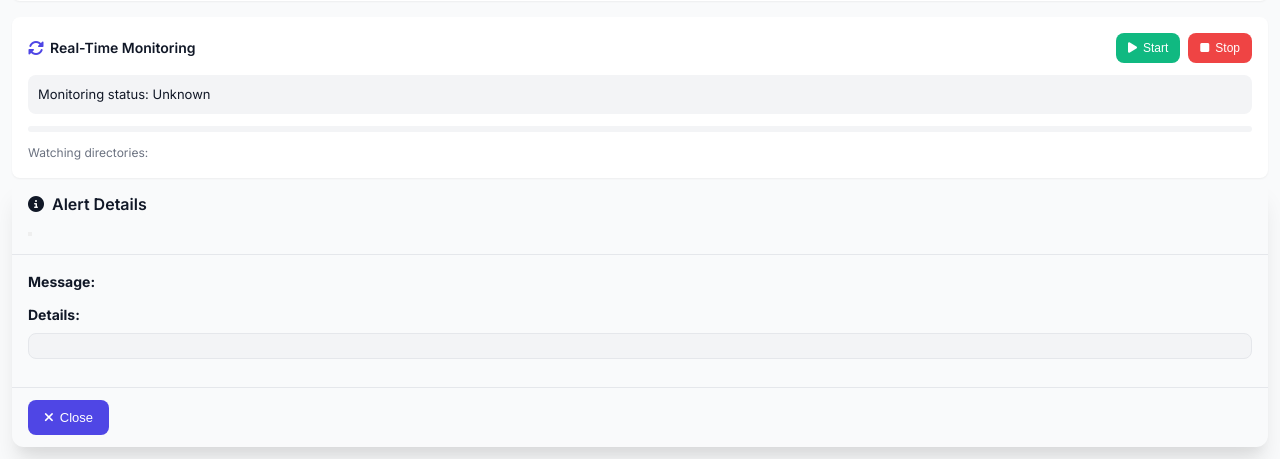
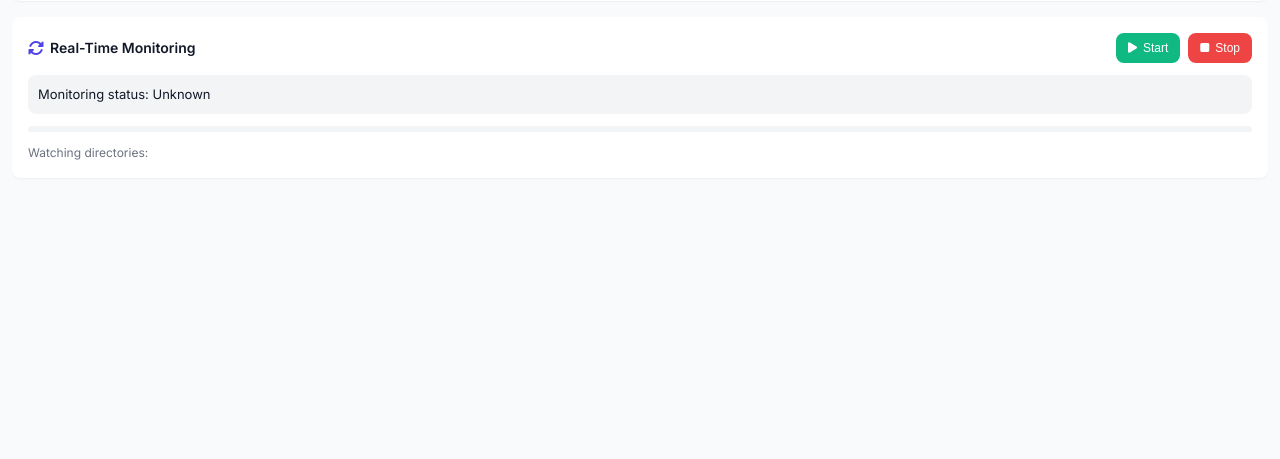
Before and after one commit to badcapitainn/IncidentResponseToolkit, a Django app: template toolkit/templates/toolkit/log_analysis_module.html in a window 1280 px wide. Shown: the part 1043-1502 px from the top of the page. After the commit the page ends 1203 px from the top, so only its background shows below. Run offline with Django 5.2, Linux system fonts and the light colour scheme; the template is opened without the code that fills it, so the values that code supplies are empty.

Commit message:
fixing log analysis (new one)

```diff
--- a/modules/log_module/core.py
+++ b/modules/log_module/core.py
@@ -163,9 +163,7 @@
             'total_logs': LogEntry.objects.count(),
             'levels': {},
             'sources': {},
-            'recent_alerts': LogAlert.objects.filter(
-                timestamp__gte=datetime.now() - timedelta(hours=24)
-            ).count()
+            'recent_alerts': LogAlert.objects.filter(resolved=False).count()
         }
 
         # Count by level
--- a/toolkit/templates/toolkit/blocked_ips.html
+++ b/toolkit/templates/toolkit/blocked_ips.html
@@ -290,7 +290,7 @@
             <i class="fas fa-shield-alt"></i>
             Blocked IP Addresses
         </h1>
-        <a href="{% url 'log_module' %}" class="action-btn" style="margin-top: 12px;">
+        <a href="{% url 'log_alerts' %}" class="action-btn" style="margin-top: 12px;">
             <i class="fas fa-arrow-left"></i> Back
         </a>
     </div>
--- a/toolkit/templates/toolkit/log_analysis_module.html
+++ b/toolkit/templates/toolkit/log_analysis_module.html
@@ -889,35 +889,6 @@
     </div>
 </div>
 
-<!-- Alert Details Modal -->
-<div class="modal fade" id="alertDetailsModal" tabindex="-1" aria-hidden="true">
-    <div class="modal-dialog modal-lg">
-        <div class="modal-content">
-            <div class="modal-header">
-                <h5 class="modal-title">
-                    <i class="fas fa-info-circle"></i> Alert Details
-                </h5>
-                <button type="button" class="btn-close" data-bs-dismiss="modal" aria-label="Close"></button>
-            </div>
-            <div class="modal-body">
-                <div class="modal-detail">
-                    <h6>Message:</h6>
-                    <p id="alertMessage"></p>
-                </div>
-                <div class="modal-detail">
-                    <h6>Details:</h6>
-                    <pre id="alertDetails"></pre>
-                </div>
-            </div>
-            <div class="modal-footer">
-                <button type="button" class="upload-btn" data-bs-dismiss="modal">
-                    <i class="fas fa-times"></i> Close
-                </button>
-            </div>
-        </div>
-    </div>
-</div>
-
 <script>
 // Initialize charts
 const logLevelChart = new Chart(
```
Also changed, not shown: 1 other file.
